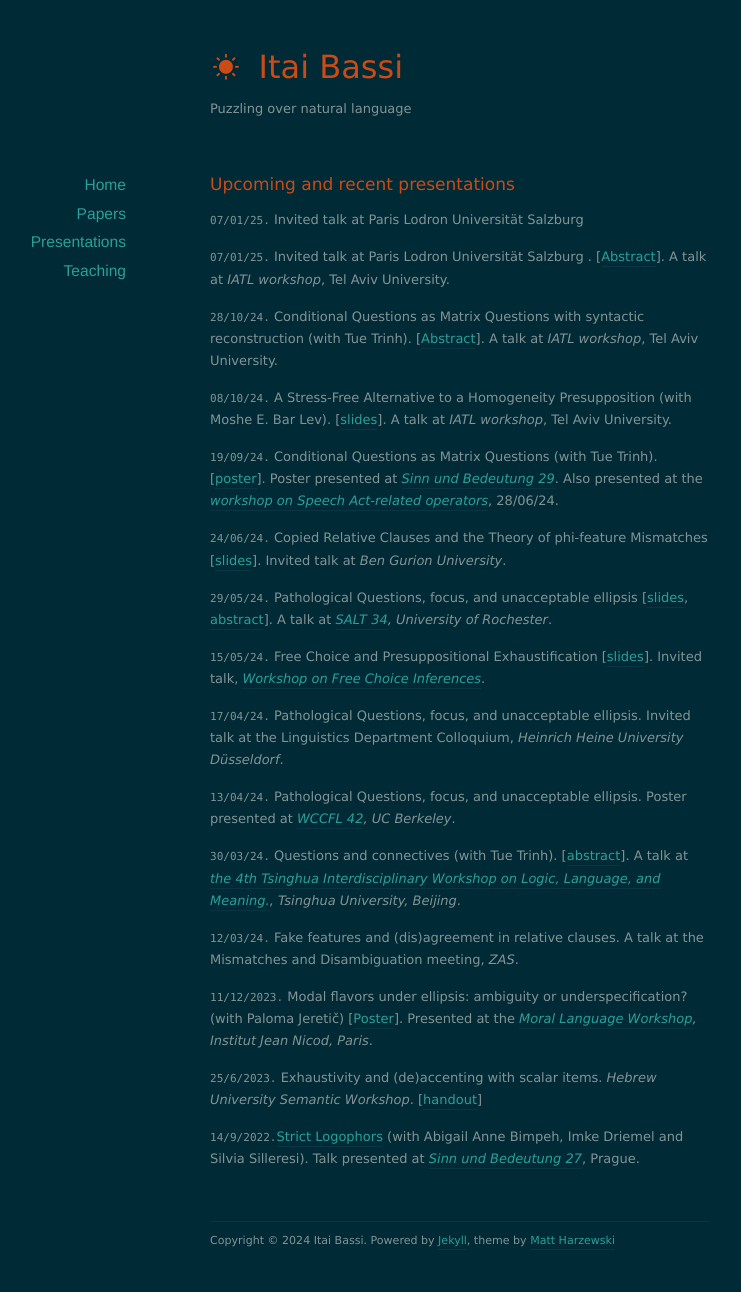
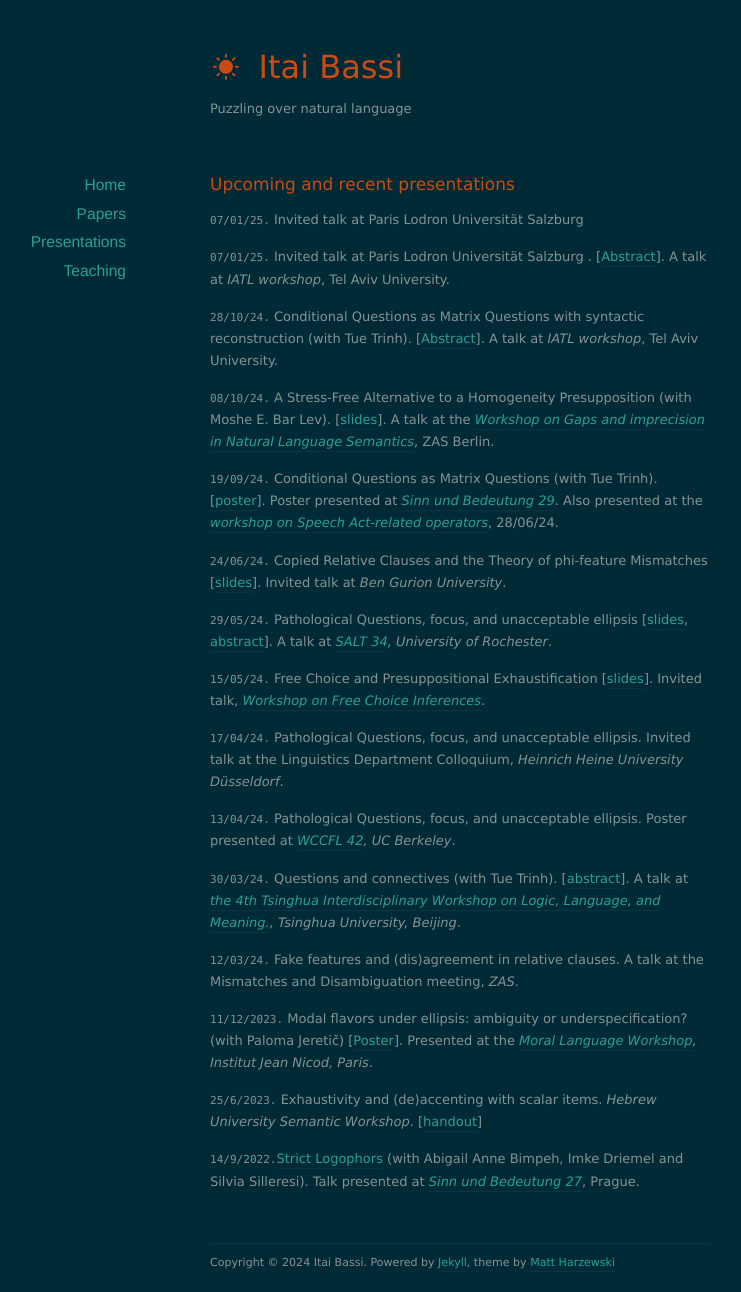
Before and after one commit to itaibassi/itaibassi.github.io, a Jekyll site: the page built from presentations/index.markdown, in a window 1280 px wide. Shown: the whole page, without its empty margins (180-921 px from the left). Built offline with Jekyll 4.4.1, drawn with Linux system fonts in a browser that asks for light colours; nearby versions of some CDN libraries; before the commit the page ends 1270 px from its top, so only the background shows below that.

Commit message:
Update index.markdown

```diff
--- a/presentations/index.markdown
+++ b/presentations/index.markdown
@@ -21,7 +21,7 @@ title: Recent Presentations
  [[Abstract](https://www.dropbox.com/scl/fi/0e5hjw2bs092kvkqwixms/IATL_abstract_Conditional-Questions.pdf?rlkey=7swkswvdma23byz01o3autow6&dl=0)]. A talk at *IATL workshop*,  Tel Aviv University.
 
 `08/10/24.`  A Stress-Free Alternative to a Homogeneity Presupposition  (with Moshe E. Bar Lev).
- [[slides](https://www.dropbox.com/scl/fi/flpj2wvvwrfgji17m4icu/A-stress-free-alternative-to-Homogeneity.pdf?rlkey=7gz3w3runxhyulrby712mjhax&dl=0)]. A talk at *IATL workshop*,  Tel Aviv University.
+ [[slides](https://www.dropbox.com/scl/fi/flpj2wvvwrfgji17m4icu/A-stress-free-alternative-to-Homogeneity.pdf?rlkey=7gz3w3runxhyulrby712mjhax&dl=0)]. A talk at the *[Workshop on Gaps and imprecision in Natural Language Semantics](https://gaps-and-imprecision.netlify.app/)*,  ZAS Berlin.
 
 
 `19/09/24.`  Conditional Questions as Matrix Questions (with Tue Trinh).
```
